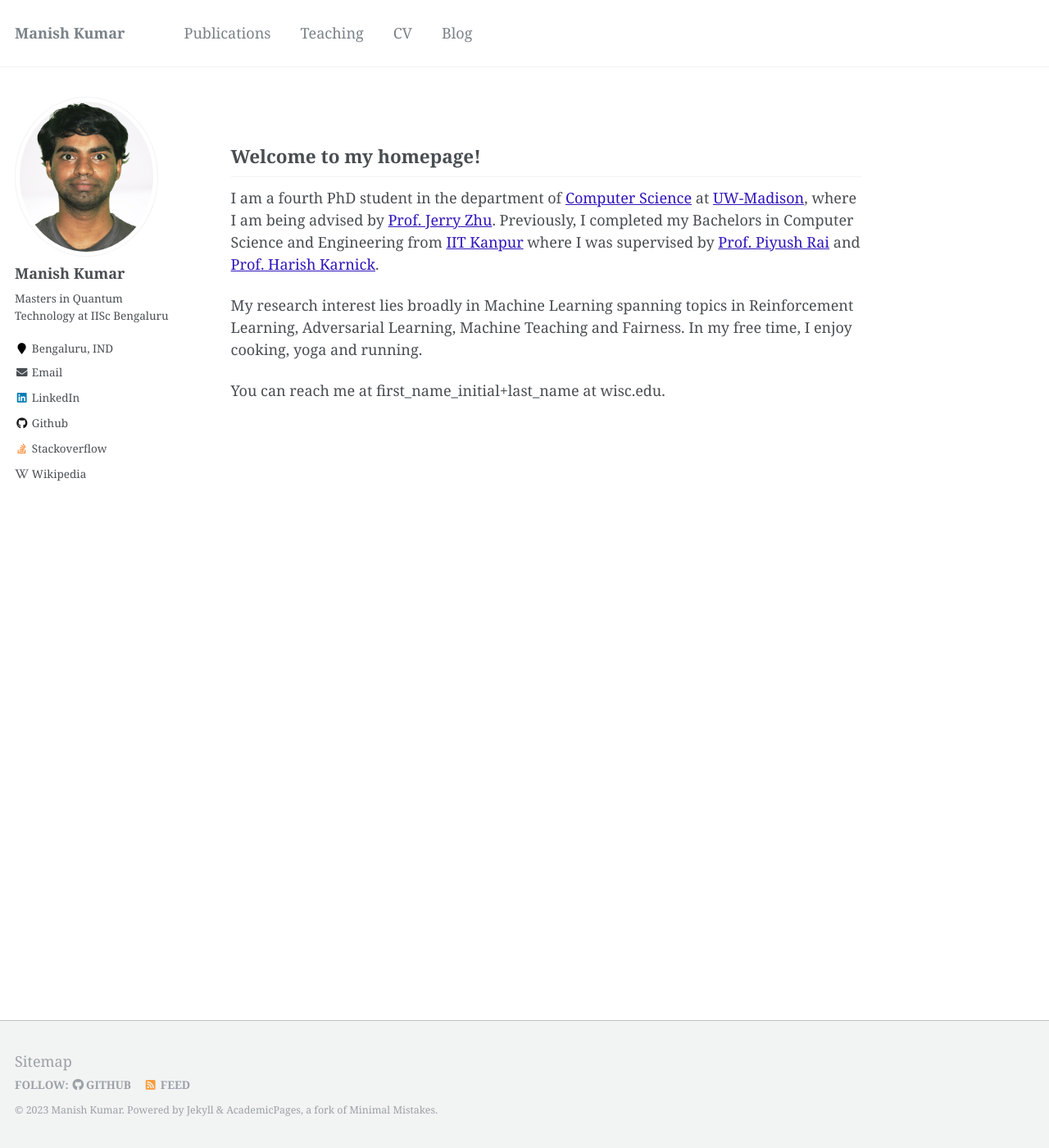
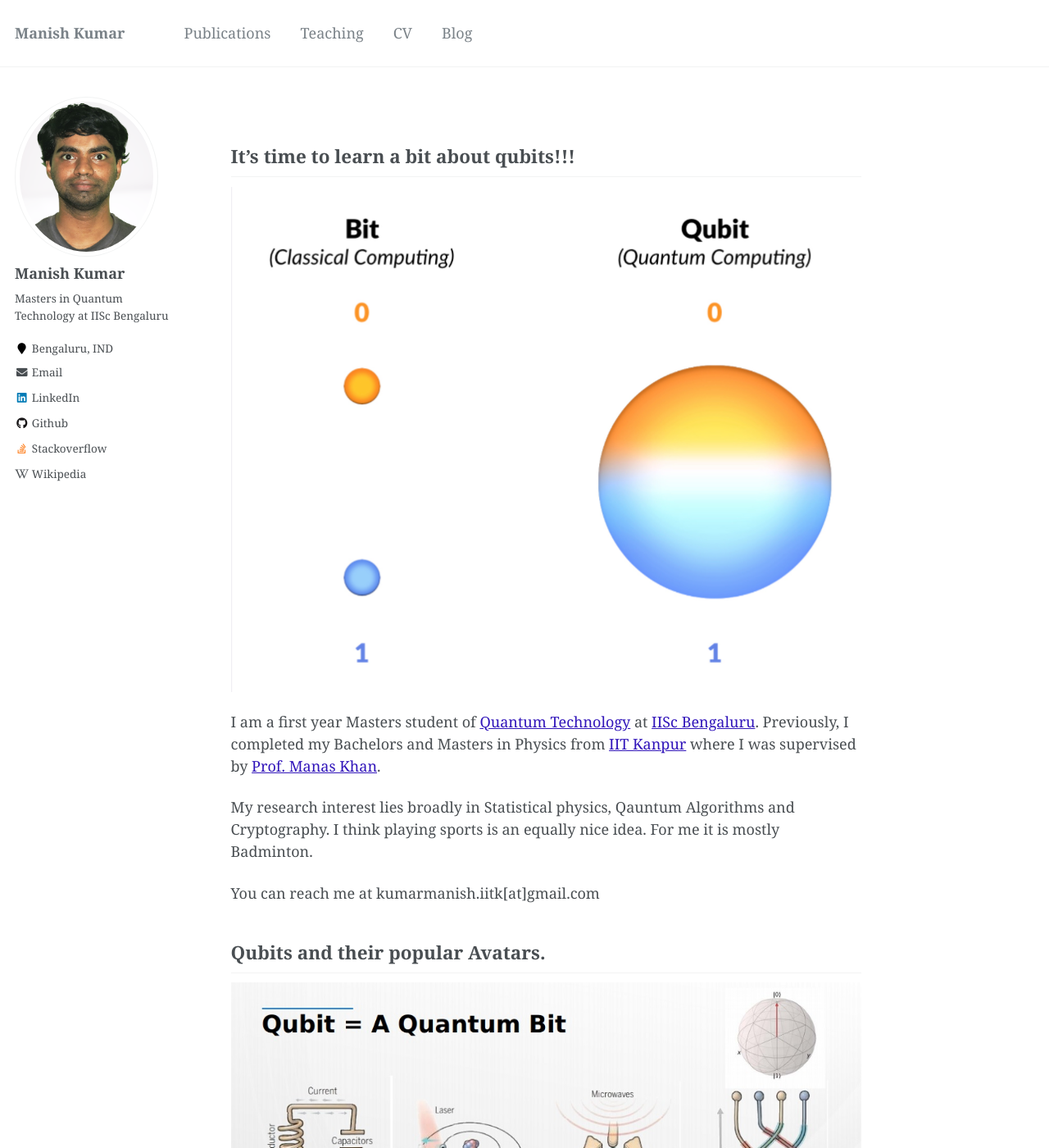
Before and after one commit to 108mk/108mk.github.io, a Jekyll site: the page built from _pages/about.md, in a window 1280 px wide and 1400 px high. Shown: the whole window at 82% size. Built offline with Jekyll 4.4.1, drawn with Linux system fonts in a browser that asks for light colours.

Commit message:
Update about.md

```diff
--- a/_pages/about.md
+++ b/_pages/about.md
@@ -8,11 +8,14 @@ redirect_from:
   - /about.html
 ---
 
-## Welcome to my homepage!
+## It's time to learn a bit about qubits!!!
+![alt text](https://github.com/108mk/108mk.github.io/blob/9c63e6476d552b5121f919dd6f110903f5d315f5/old_version/demo%20pics/qubit.png)
 
-I am a fourth PhD student in the department of [Computer Science](https://www.cs.wisc.edu/) at [UW-Madison](https://www.wisc.edu/), where I am being advised by [Prof. Jerry Zhu](http://pages.cs.wisc.edu/~jerryzhu/index.html). Previously, I completed my Bachelors in Computer Science and Engineering from [IIT Kanpur](https://cse.iitk.ac.in) where I was supervised by [Prof. Piyush Rai](https://www.cse.iitk.ac.in/users/piyush/) and [Prof. Harish Karnick](https://iitk.ac.in/new/dr-harish-karnick).
+I am a first year Masters student of [Quantum Technology](https://iqti.iisc.ac.in/) at [IISc Bengaluru](https://iisc.ac.in/). Previously, I completed my Bachelors and Masters in Physics from [IIT Kanpur](https://cse.iitk.ac.in) where I was supervised by [Prof. Manas Khan](https://home.iitk.ac.in/~mkhan/).
 
-My research interest lies broadly in Machine Learning spanning topics in  Reinforcement Learning, Adversarial Learning, Machine Teaching and Fairness.
-In my free time, I enjoy cooking, yoga and running.
+My research interest lies broadly in Statistical physics, Qauntum Algorithms and Cryptography.
+I think playing sports is an equally nice idea. For me it is mostly Badminton.
 
-You can reach me at first_name_initial+last_name at wisc.edu.
+You can reach me at kumarmanish.iitk[at]gmail.com
+## Qubits and their popular Avatars.
+![alt text](https://github.com/108mk/108mk.github.io/blob/9c63e6476d552b5121f919dd6f110903f5d315f5/old_version/demo%20pics/4%20qubit%20types.jpg)
```
